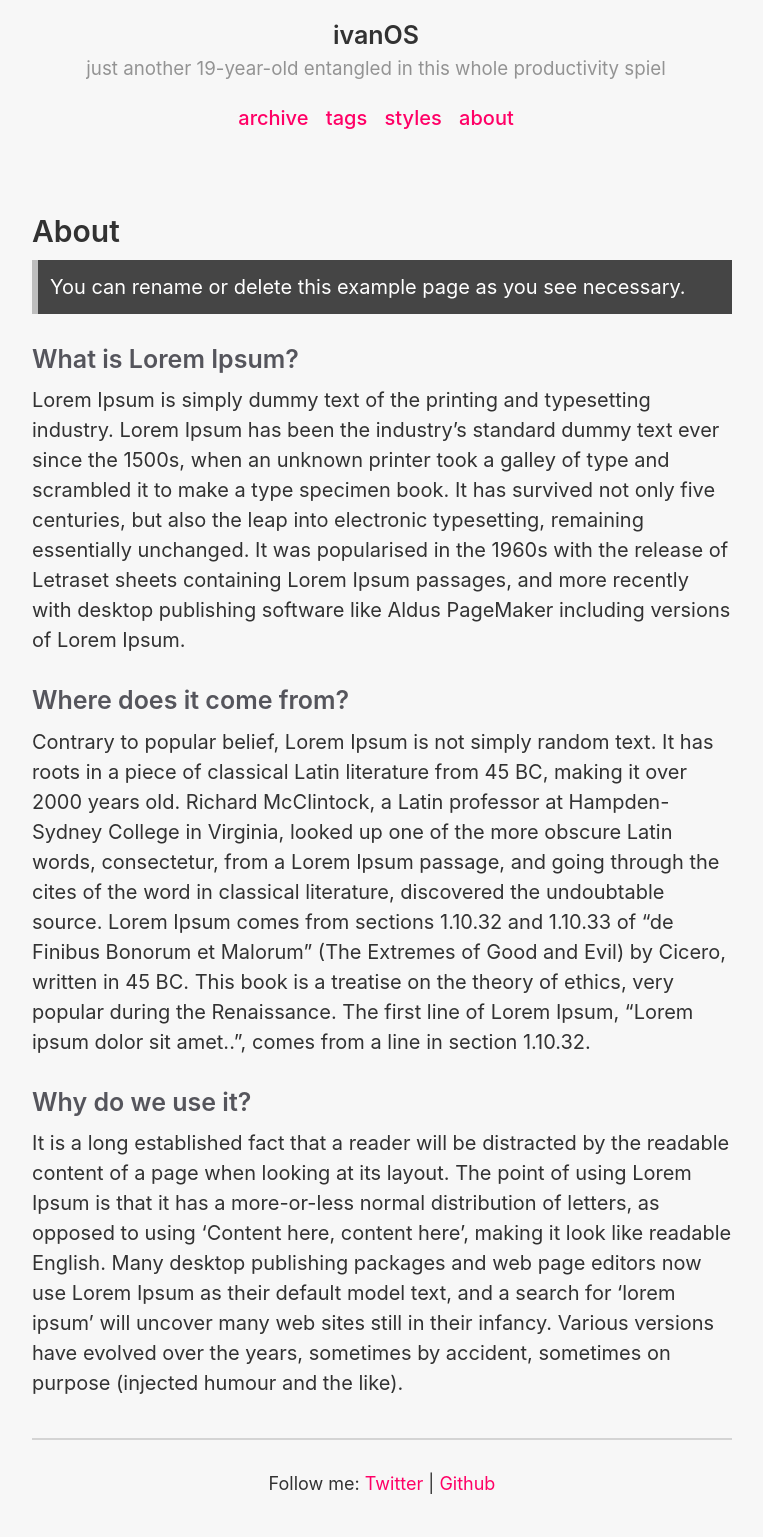
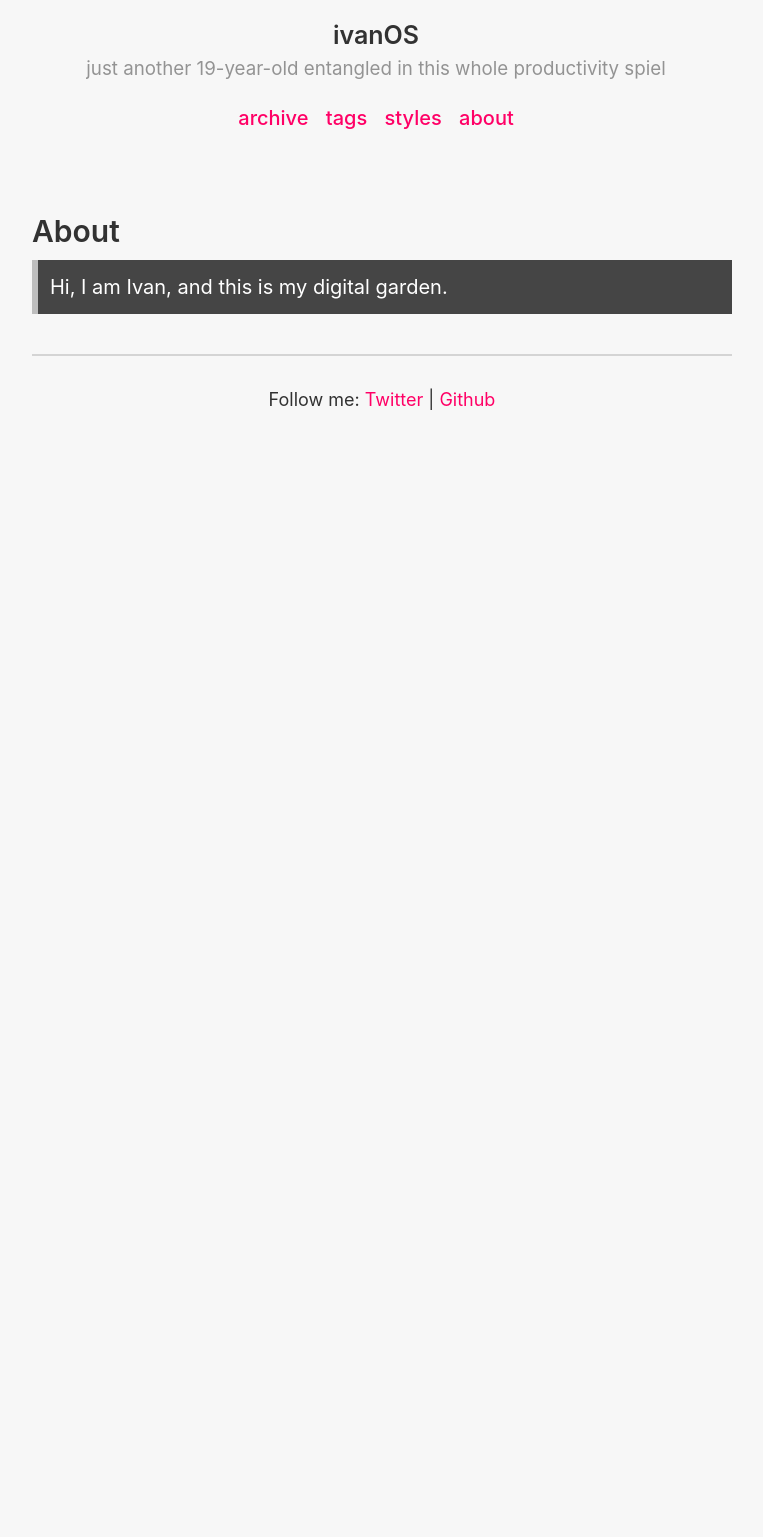
Before and after one commit to hiivan/hiivan.github.io, a Jekyll site: the page built from about.md, in a window 1280 px wide. Shown: the whole page, without its empty margins (258-1021 px from the left). Built offline with Jekyll 4.4.1, drawn with Linux system fonts in a browser that asks for light colours; after the commit the page ends 900 px from its top, so only the background shows below that.

Commit message:
Added About page

```diff
--- a/about.md
+++ b/about.md
@@ -4,15 +4,5 @@
 ---
 
 <p class="message">
-  You can rename or delete this example page as you see necessary.
+  Hi, I am Ivan, and this is my digital garden.
 </p>
-
-### What is Lorem Ipsum?
-
-Lorem Ipsum is simply dummy text of the printing and typesetting industry. Lorem Ipsum has been the industry's standard dummy text ever since the 1500s, when an unknown printer took a galley of type and scrambled it to make a type specimen book. It has survived not only five centuries, but also the leap into electronic typesetting, remaining essentially unchanged. It was popularised in the 1960s with the release of Letraset sheets containing Lorem Ipsum passages, and more recently with desktop publishing software like Aldus PageMaker including versions of Lorem Ipsum.
-
-### Where does it come from?
-Contrary to popular belief, Lorem Ipsum is not simply random text. It has roots in a piece of classical Latin literature from 45 BC, making it over 2000 years old. Richard McClintock, a Latin professor at Hampden-Sydney College in Virginia, looked up one of the more obscure Latin words, consectetur, from a Lorem Ipsum passage, and going through the cites of the word in classical literature, discovered the undoubtable source. Lorem Ipsum comes from sections 1.10.32 and 1.10.33 of "de Finibus Bonorum et Malorum" (The Extremes of Good and Evil) by Cicero, written in 45 BC. This book is a treatise on the theory of ethics, very popular during the Renaissance. The first line of Lorem Ipsum, "Lorem ipsum dolor sit amet..", comes from a line in section 1.10.32.
-
-### Why do we use it?
-It is a long established fact that a reader will be distracted by the readable content of a page when looking at its layout. The point of using Lorem Ipsum is that it has a more-or-less normal distribution of letters, as opposed to using 'Content here, content here', making it look like readable English. Many desktop publishing packages and web page editors now use Lorem Ipsum as their default model text, and a search for 'lorem ipsum' will uncover many web sites still in their infancy. Various versions have evolved over the years, sometimes by accident, sometimes on purpose (injected humour and the like).
```
